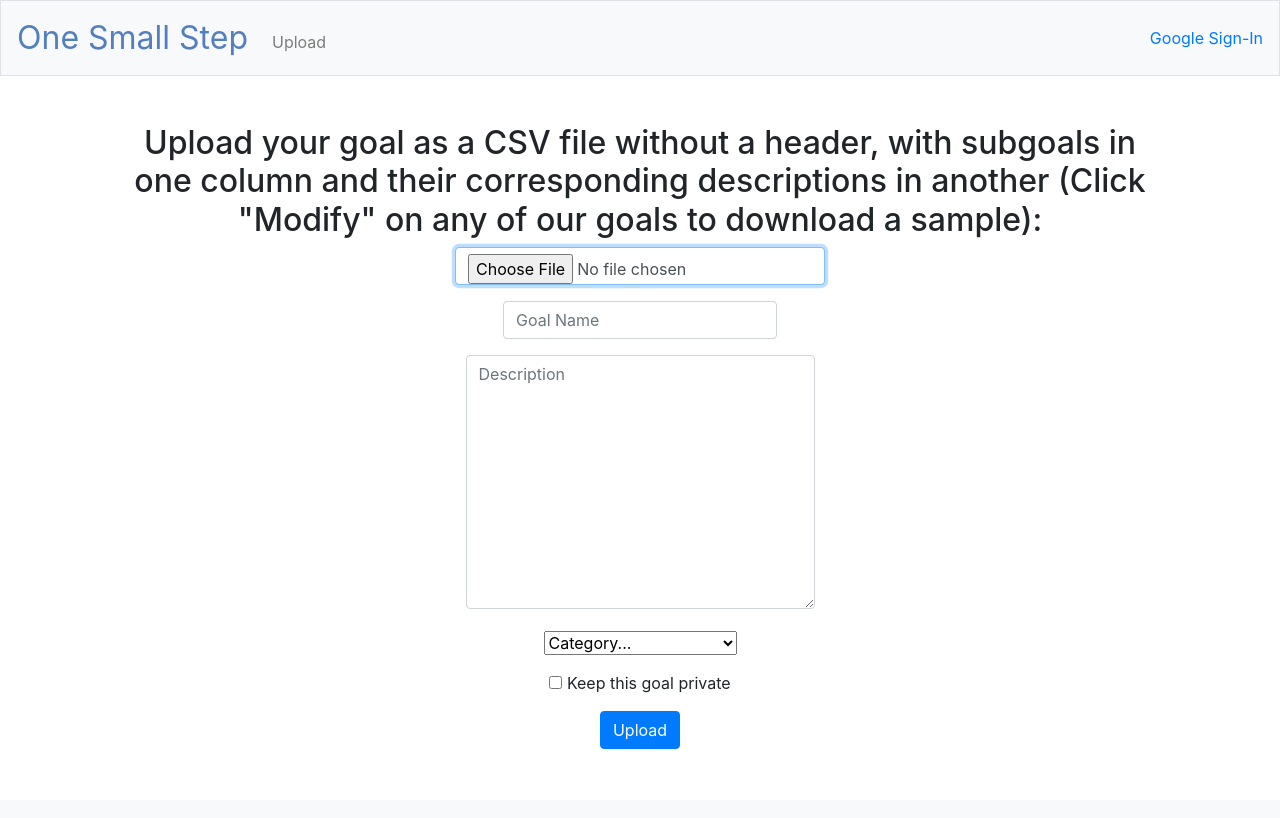
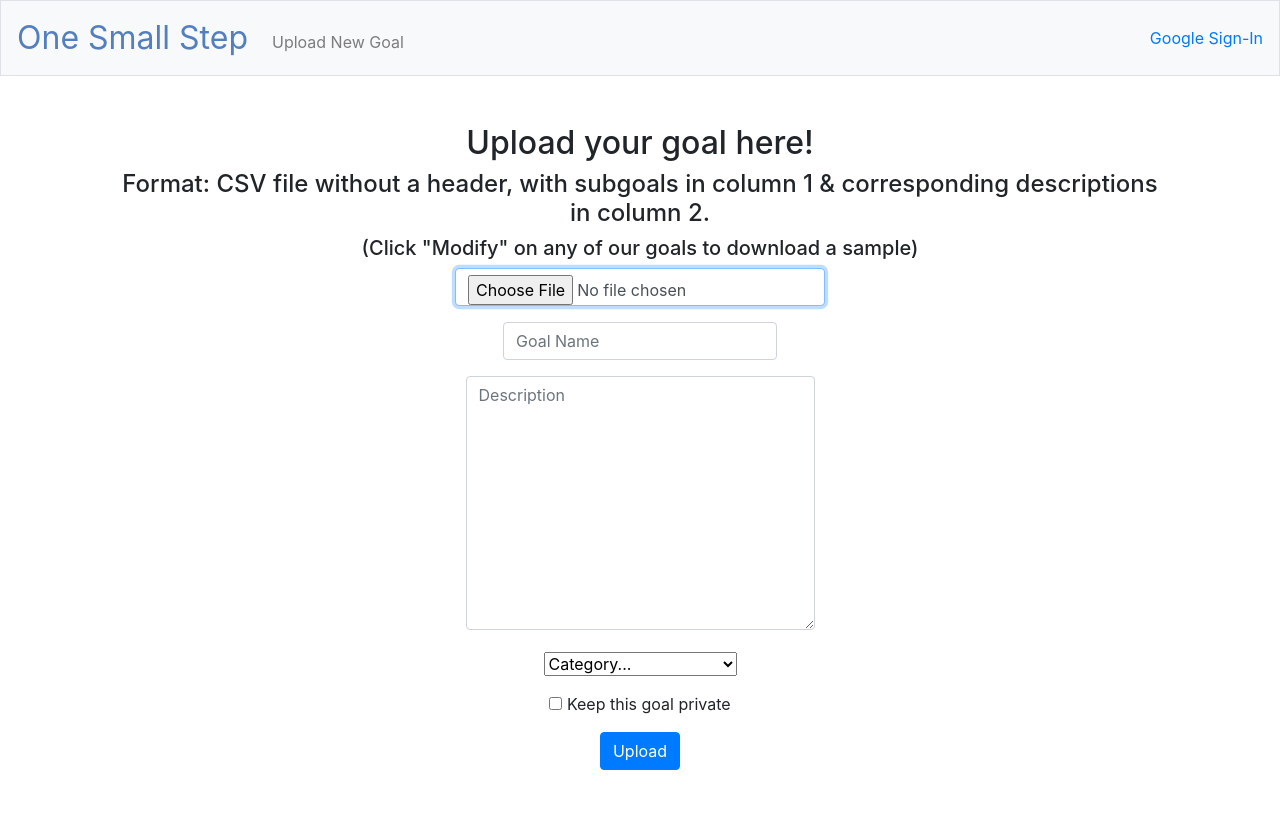
Before and after one commit to eics/onesmallstep, a Flask app: page /upload in a window 1280 px wide. Before the commit the page ends 749 px from the top, so only its background shows below. Run offline with Flask 2, Linux system fonts and the light colour scheme; some libraries are stand-ins or nearby versions.

Commit message:
Goal & layout

```diff
--- a/templates/goal.html
+++ b/templates/goal.html
@@ -21,10 +21,10 @@
         <div class="right">
             <form action="{{ '/goals/' + goal_id }}" method="post">
                 <div class="form-group">
-                        Start Date: <input autocomplete="off" autofocus class="form-control" name="startdate" placeholder="Start Date" type="date">
+                        Start Date: <input autocomplete="off" autofocus class="form-control" name="startdate" placeholder="Start Date" type="date" required>
                 </div>
                 <div class="form-group">
-                        Frequency: <datalist name="frequency" id="frequency">
+                        Frequency: <datalist name="frequency" id="frequency" required>
                             <option value=1>Daily</option>
                             <option value=2>Every other day</option>
                             <option value=7>Weekly</option>
--- a/templates/layout.html
+++ b/templates/layout.html
@@ -36,7 +36,7 @@
             </button>
             <div class="collapse navbar-collapse" id="navbar">
                 <ul class="navbar-nav mr-auto mt-2">
-                    <li class="nav-item"><a class="nav-link" href="/upload">Upload</a></li>
+                    <li class="nav-item"><a class="nav-link" href="/upload">Upload New Goal</a></li>
                 </ul>
             </div>
             {% if current_user.is_authenticated %}
--- a/templates/upload.html
+++ b/templates/upload.html
@@ -6,17 +6,19 @@
 
 {% block main %}
     <form action="/upload" method="post" enctype=multipart/form-data>
-        <h2>Upload your goal as a CSV file without a header, with subgoals in one column and their corresponding descriptions in another (Click "Modify" on any of our goals to download a sample):</h2>
+        <h2>Upload your goal here!</h2>
+        <h4>Format: CSV file without a header, with subgoals in column 1 & corresponding descriptions in column 2.</h4>
+        <h5>(Click "Modify" on any of our goals to download a sample)</h5>
         <div class="form-group">
-             <input autocomplete="off" autofocus class="form-control" name="file" type="file">
+             <input autocomplete="off" autofocus class="form-control" name="file" type="file" required>
         </div>
         <div class="form-group">
-            <input autocomplete="off" autofocus class="form-control" name="name" placeholder="Goal Name" type="text">
+            <input autocomplete="off" autofocus class="form-control" name="name" placeholder="Goal Name" type="text" required>
         </div>
         <div class="form-group">
-            <textarea autocomplete="off" autofocus class="form-control" name="desc" rows="10" cols="30" placeholder="Description"></textarea>
+            <textarea autocomplete="off" autofocus class="form-control" name="desc" rows="10" cols="30" placeholder="Description" required></textarea>
         </div>
-        <div class="form-group">
+        <div class="form-group" required>
                 <select name="cat_id" id="cat_id">
                         <option value=0>Category...</option>
                         <option value=1>Educational</option>
```
Also changed, not shown: goals.db.
